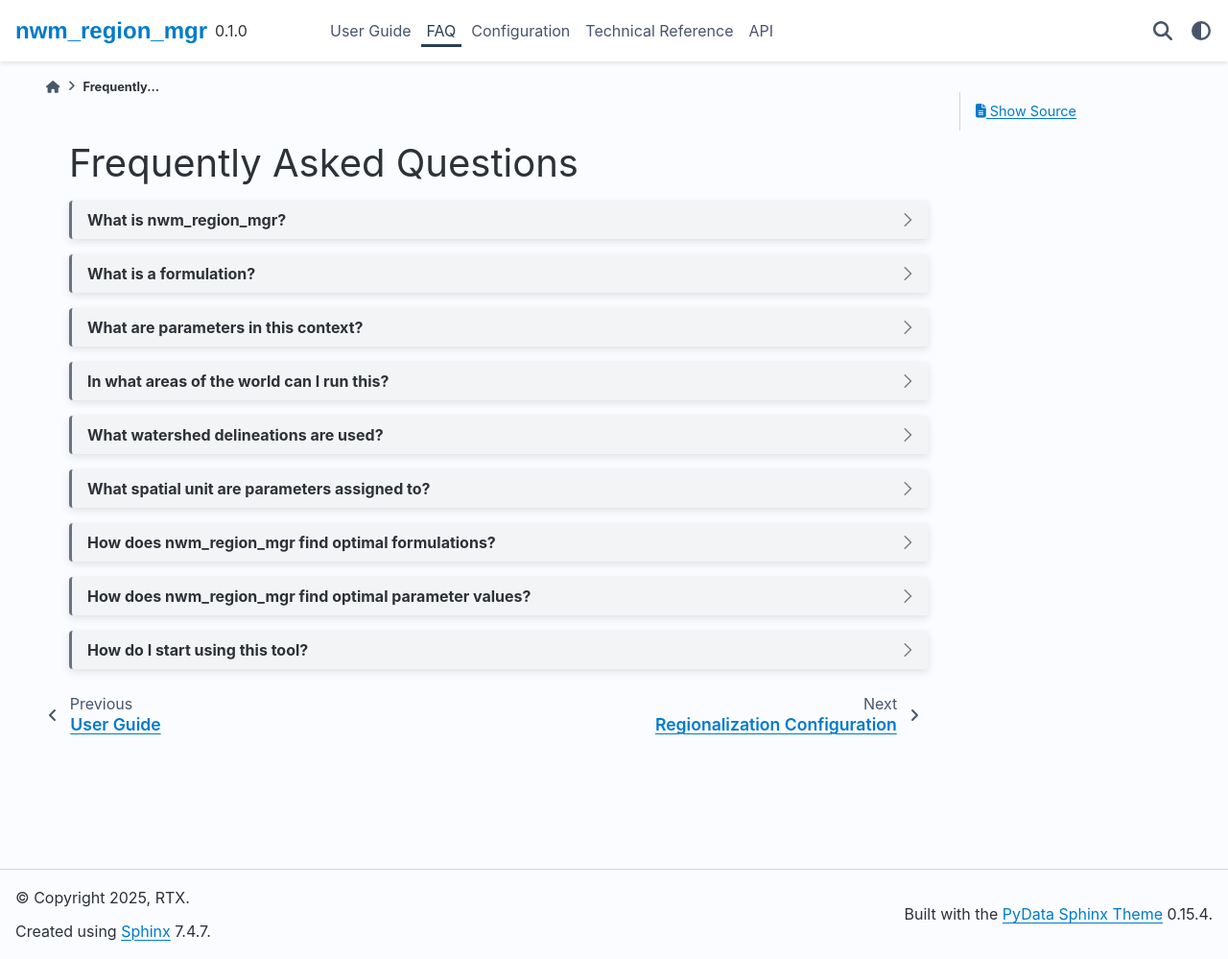
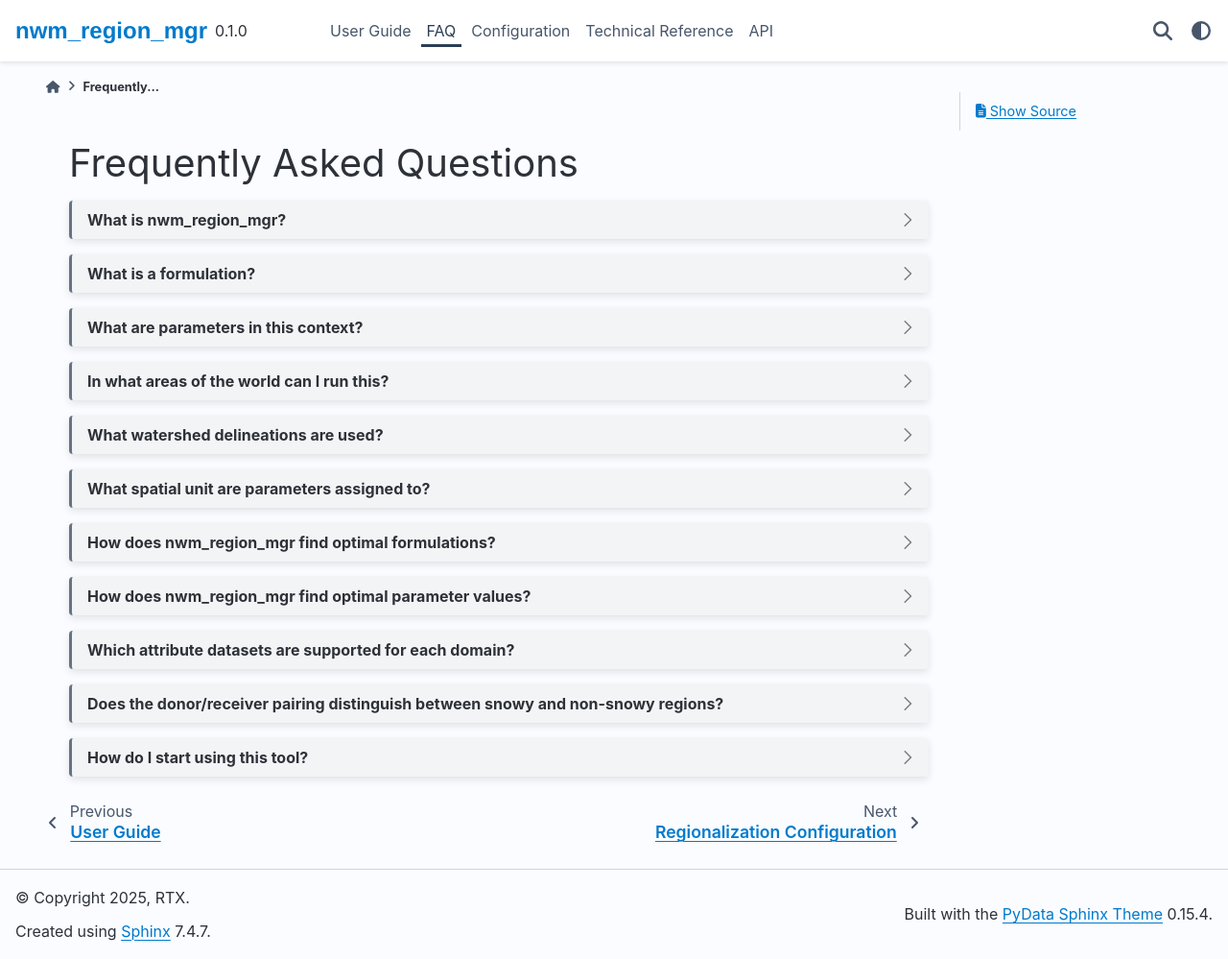
Before and after one commit to NGWPC/nwm-region-mgr, a Sphinx documentation site: the page built from docs/source/faq.rst, in a window 1280 px wide and 999 px high. Shown: the whole window at 96% size. Built offline with Sphinx 7.4.7 and the PyData theme 0.15.4, drawn with Linux system fonts in a browser that asks for light colours; some of the changed lines change nothing that is shown.

Commit message:
added notes about attributes and snowiness in FAQ

```diff
--- a/docs/source/faq.rst
+++ b/docs/source/faq.rst
@@ -61,9 +61,28 @@
     that are close to the divide in both mapped location and physiographic characteristics.
     Users can choose from multiple clustering or distance-based algorithms and multiple attribute datasets
     (e.g.,
-    `NextGen divide attributes <https://lynker-spatial.s3-us-west-2.amazonaws.com/hydrofabric/v2.2/hfv2.2-data_model.html>`_,
-    `Hydrologic Landscape Region (HLR) attributes <https://www.usgs.gov/publications/hydrologic-landscape-regions-united-states>`_, and
-    `StreamCat attributes <https://www.epa.gov/national-aquatic-resource-surveys/streamcat-dataset>`_).
+    `ngen: NextGen divide attributes <https://lynker-spatial.s3-us-west-2.amazonaws.com/hydrofabric/v2.2/hfv2.2-data_model.html>`_,
+    `hlr: Hydrologic Landscape Region attributes <https://www.usgs.gov/publications/hydrologic-landscape-regions-united-states>`_, and
+    `streamcat: StreamCat attributes <https://www.epa.gov/national-aquatic-resource-surveys/streamcat-dataset>`_).
+
+.. dropdown:: Which attribute datasets are supported for each domain?
+
+    The following attribute datasets are supported for each domain:
+
+    - CONUS (conus): ngen, hlr, streamcat
+    - Alaska (ak): ngen, hlr
+    - Hawaii (hi): ngen, hlr
+    - Puerto Rico and Virgin Islands (prvi): ngen
+
+.. dropdown:: Does the donor/receiver pairing distinguish between snowy and non-snowy regions?
+
+    Currrently, the snowiness of catchments is determined using the mean annual snowfall fraction derived based on
+    the `HydroATLAS dataset <https://www.hydrosheds.org/pages/hydroatlas>`_, based on "snow_cover.threshold" defined
+    in the configuration file. If the "snow_cover.consider_snowness" option is set to True, parameter regionalization
+    will be performed separately for snowy and non-snowy basins.
+
+    Note HydroATLAS-based mean annual snowfall fraction data is not available for PRVI.
+
 
 .. dropdown:: How do I start using this tool?
 
```
